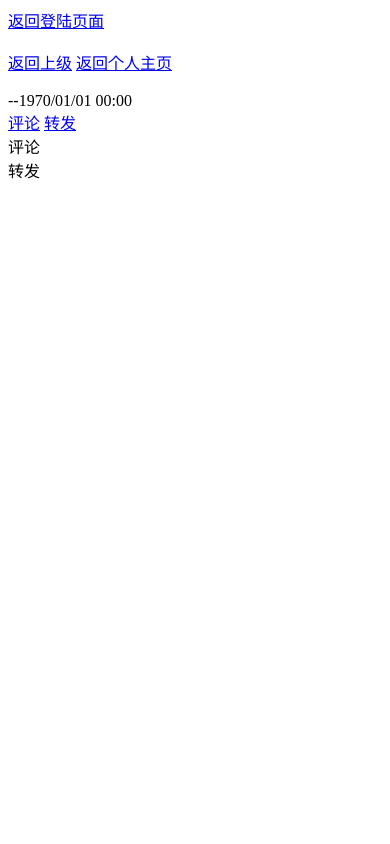
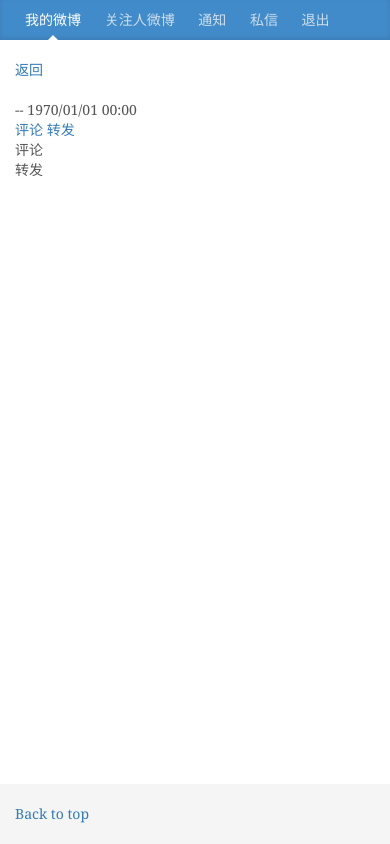
Before and after one commit to MingwangLin/twitter, a Flask app: template templates/single_tweet_view.html in a window 390 px wide. Run offline with Flask 2, Linux system fonts and the light colour scheme; the template is opened without the code that fills it, so the values that code supplies are empty; some libraries are stand-ins or nearby versions.

Commit message:
beautify the page phase2

```diff
--- a/api/follow.py
+++ b/api/follow.py
@@ -23,7 +23,7 @@ def user_follow(user_id):
     user.followee += u_id
     u.save()
     user.save()
-    return redirect(url_for('timeline_view', username=user.username))
+    return redirect(url_for('api.timeline_view', username=user.username))
 
 
 # 处理取消关注用户函数
@@ -39,7 +39,7 @@ def user_unfollow(user_id):
     user.followee = user.followee.strip(u_id)
     u.save()
     user.save()
-    return redirect(url_for('timeline_view', username=user.username))
+    return redirect(url_for('api.timeline_view', username=user.username))
 
 
 # 显示所有用户信息
--- a/api/retweet.py
+++ b/api/retweet.py
@@ -74,4 +74,4 @@ def retweet_add(tweet_id):
     r.tweet = tweet
     r.tweet_id = tweet.id
     r.save()
-    return redirect(url_for('tweet_view', tweet_id=t.id))
+    return redirect(url_for('api.tweet_view', tweet_id=t.id))
--- a/api/tweet.py
+++ b/api/tweet.py
@@ -35,7 +35,10 @@ def tweet_add():
     # 保存到数据库
     t.save()
     tweet = Tweet.query.filter_by(id=t.id).first()
-    r = t.json()
+    r = {
+        'tweet':tweet.json(),
+        'user':user.json(),
+    }
     log('r', r)
     # 获取微博中@的用户名, 生成相应的At实例, 存入数据库
     if '@' in t.content:
--- /dev/null
+++ b/static/css/sticky-footer-navbar.css
@@ -0,0 +1,39 @@
+/* Sticky footer styles
+-------------------------------------------------- */
+html {
+  position: relative;
+  min-height: 100%;
+}
+body {
+  /* Margin bottom by footer height */
+  margin-bottom: 60px;
+}
+.footer {
+  position: absolute;
+  bottom: 0;
+  width: 100%;
+  /* Set the fixed height of the footer here */
+  height: 60px;
+  background-color: #f5f5f5;
+}
+
+
+/* Custom page CSS
+-------------------------------------------------- */
+/* Not required for template or sticky footer method. */
+
+body > .container {
+  padding: 60px 15px 0;
+}
+.container .text-muted {
+  margin: 20px 0;
+}
+
+.footer > .container {
+  padding-right: 15px;
+  padding-left: 15px;
+}
+
+code {
+  font-size: 80%;
+}
--- a/static/js/addtweet.js
+++ b/static/js/addtweet.js
@@ -9,17 +9,19 @@ var add_newtweet = function(){
 }
 
 var prepend_template = function(data){
-      var t = data;
+      var t = data.tweet;
+      var u = data.user
       var template = `
-          <p>
-          ${t.content} --${formatted_time(t.created_time)}
-          <br>
-          <a href="/tweet/update/${t.id}">编辑</a>
-          <a href="/tweet/delete/${t.id}">删除</a>
-          <a href="/tweets/${t.id}">评论</a>
-          <a href="/tweets/${t.id}">转发</a>
+          <a href="/tweets/${t.id}" class="list-group-item">
+            ${u.username} · ${formatted_time(t.created_time)}
+            <br>
+            ${t.content}
+            <a href="/tweet/update/${t.id}">编辑</a>
+            <a href="/tweet/delete/${t.id}">删除</a>
+            <a href="/tweets/${t.id}">评论</a>
+            <a href="/tweets/${t.id}">转发</a>
           <hr />
-          </p>
+          </a>
           `;
         $('#id-div-tweets').prepend(template);
 }
--- a/templates/single_tweet_view.html
+++ b/templates/single_tweet_view.html
@@ -1,24 +1,18 @@
-<!DOCTYPE html>
-<html lang="en">
-<head>
-    <meta charset="UTF-8">
-    <title>tweet</title>
-</head>
-<body>
-    <a href="/">返回登陆页面</a>
-    <br>
-    <br>
-    <a href="/timeline/{{t.user.username}}">返回上级</a>
-    <a href="/timeline/{{u.username}}">返回个人主页</a>
+{% extends "timeline_bs.html" %}
+{% block title %}tweet{% endblock %}
+
+
+{% block container %}
+    <a href="/timeline/{{t.user.username}}">返回</a>
     <br>
     {{ t.username }}
     <br>
-    {{ t.content }}  --{{ t.created_time|format_time }}
+    {{ t.content }}  -- {{ t.created_time|format_time }}
     <br>
     <a href="/tweet/comment/{{t.id}}">评论</a>
     <a href="/tweet/retweet/{{t.id}}">转发</a>
     <br>
-    <div class="col-md-6">
+    <div>
     评论
     <br>
     {% for c in t.comments %}
@@ -33,7 +27,7 @@
                 {% endif %}
             {% endfor %}
     </div>
-    <div class="col-md-6">
+    <div>
     转发
     <br>
     {% for r in t.retweets %}
@@ -41,7 +35,4 @@
         <br>
     {% endfor %}
     </div>
-
-
-</body>
-</html>
+{% endblock %}
--- a/templates/timeline_bs.html
+++ b/templates/timeline_bs.html
@@ -1,6 +1,7 @@
 <!DOCTYPE html>
 <html lang="en">
   <head>
+
     <meta charset="utf-8">
     <meta http-equiv="X-UA-Compatible" content="IE=edge">
     <meta name="viewport" content="width=device-width, initial-scale=1">
@@ -8,47 +9,80 @@
     <meta name="author" content="">
     <!-- <link rel="icon" href="../../favicon.ico">-->
 
-    <title>tweet</title>
-
+    <title>{% block title %}{% endblock %}MyTweet</title>
     <link href="/static/css/bootstrap.min.css" rel="stylesheet">
     <link href="/static/css/ie10-viewport-bug-workaround.css" rel="stylesheet">
+    <link href="/static/css/sticky-footer-navbar.css" rel="stylesheet">
     <link href="/static/css/blog.css" rel="stylesheet">
+
+    {% block script %}
     <script src="/static/js/ie-emulation-modes-warning.js"></script>
+    <script src="/static/js/jquery.min.js"></script>
+    <script>window.jQuery || document.write('<script src="/static/js/jquery.min.js"><\/script>')</script>
+    <script src="/static/js/bootstrap.min.js"></script>
+    <script src="/static/js/ie10-viewport-bug-workaround.js"></script>
+    <script src="/static/js/api.js"></script>
+    <script src="/static/js/timeline.js"></script>
+    <script src="/static/js/addtweet.js"></script>
+    {% endblock %}
+  </head>
 
-
-  </head>
 
   <body>
   <body>
 
-    <div class="blog-masthead">
+    <div class="blog-masthead navbar-fixed-top">
       <div class="container">
         <nav class="blog-nav">
-          <a class="blog-nav-item active" href="#">Home</a>
-          <a class="blog-nav-item" href="#">New features</a>
-          <a class="blog-nav-item" href="#">Press</a>
-          <a class="blog-nav-item" href="#">New hires</a>
-          <a class="blog-nav-item" href="#">About</a>
+          <a class="blog-nav-item active" href="/timeline/{{u.username}}">我的微博</a>
+          <a class="blog-nav-item" href="#">关注人微博</a>
+          <a class="blog-nav-item" href="#">通知</a>
+          <a class="blog-nav-item" href="#">私信</a>
+          <a class="blog-nav-item" href="/">退出</a>
         </nav>
       </div>
     </div>
+    <div class="container">
+      {% block container %}
 
-    <div class="container">
+      <div class="blog-header">
+        <h1 class="blog-title"></h1>
+      </div>
+
 
       <div class="row">
+        <div class="col-sm-8 blog-main">
 
-        <div class="col-sm-8 blog-main">
-            <div class="blog-post" id="id-div-tweets">
-                <p class="blog-post-meta"><a href="#">Mark</a></p>
-            </div>
+          <div class="clearfix">
+          {% if user is not none and user.username == u.username  %}
+              <textarea name="content" id="id-text-content" class="form-control" placeholder="说点什么"></textarea>
+              <!-- <button class="glyphicon glyphicon-send aria-hidden="true"" id='id-text-submit'></button> -->
+              <button type="button" class="btn btn-default pull-right" id='id-text-submit'>
+                <span class="glyphicon glyphicon-send" aria-hidden="true">
+                </span>
+                发送
+              </button>
+          {% endif %}
+          </div>
+
+          <div class="list-group" id="id-div-tweets">
+            <p>
+            </p>
+          </div>
 
           <nav>
             <ul class="pager">
               <!-- <li><a href="#">Previous</a></li> -->
-              <li><button class="btn btn-lg btn-primary"
+              <li><button type="button" class="btn btn-default"
+                          id="id-button-loadtweets"
+                          data-name="{{u.username}}">上一页
+                  </button>
+              <li><button type="button" class="btn btn-default"
                           id="id-button-loadtweets"
                           data-name="{{u.username}}">下一页
                   </button>
+              </li>
+
               </li>
             </ul>
           </nav>
@@ -56,28 +90,38 @@
         </div><!-- /.blog-main -->
 
         <div class="col-sm-3 col-sm-offset-1 blog-sidebar">
-          <div class="sidebar-module sidebar-module-inset">
-            <h4>{{u.username}}</h4>
+          <div class="well">
+            <h3>
+              <span class="glyphicon glyphicon glyphicon-user" aria-hidden="true">
+              </span>
+            {{u.username}}
+            </h3>
+            关注{{follower_lst|length}} 粉丝{{followee_lst|length}}
+            {% if user.username != u.username and user.id|string not in u.followee %}
+            <a href="/follow/{{u.id}}">点击关注</a>
+            {% elif user.username != u.username and user.id|string in u.followee %}
+            <a href="/unfollow/{{u.id}}">取消关注</a>
+            {% endif %}
           </div>
 
 
         </div><!-- /.blog-sidebar -->
 
       </div><!-- /.row -->
-
+      {% endblock %}
     </div><!-- /.container -->
 
-    <footer class="blog-footer">
+    <!-- <footer class="blog-footer">
       <p>
         <a href="#">Back to top</a>
       </p>
-    </footer>
+    </footer> -->
 
-    <script src="/static/js/jquery.min.js"></script>
-    <script>window.jQuery || document.write('<script src="/static/js/jquery.min.js"><\/script>')</script>
-    <script src="/static/js/bootstrap.min.js"></script>
-    <script src="/static/js/ie10-viewport-bug-workaround.js"></script>
-    <script src="/static/js/timeline.js"></script>
-    <script src="/static/js/addtweet.js"></script>
+    <footer class="footer">
+          <div class="container">
+            <p class="text-muted"><a href="#">Back to top</a></p>
+          </div>
+        </footer>
+
   </body>
 </html>
```
Also changed, not shown: api/user.py (+28 -6 lines), static/js/timeline.js (+20 -17 lines), db.sqlite, templates/people_followed_timeline.html (added).
